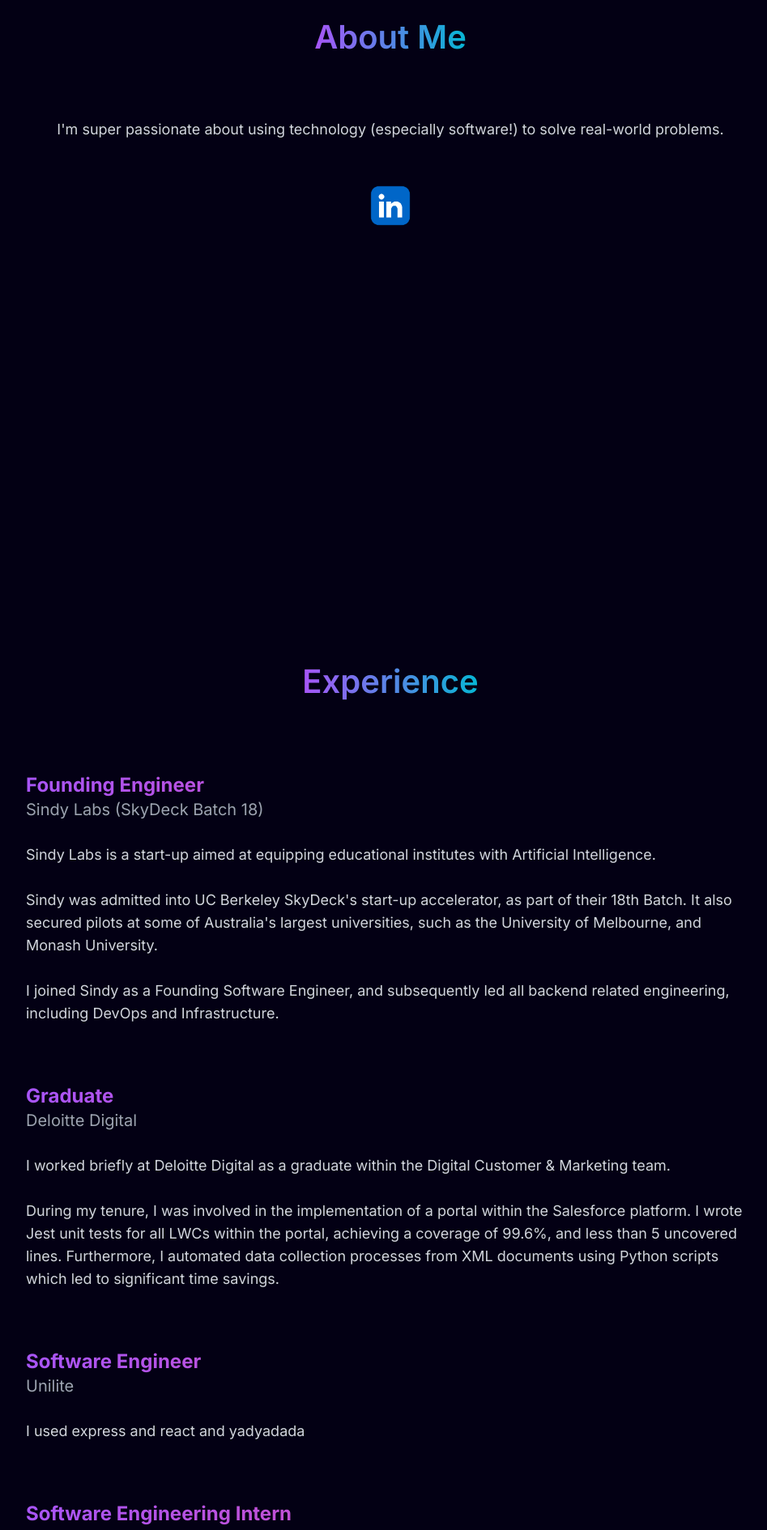
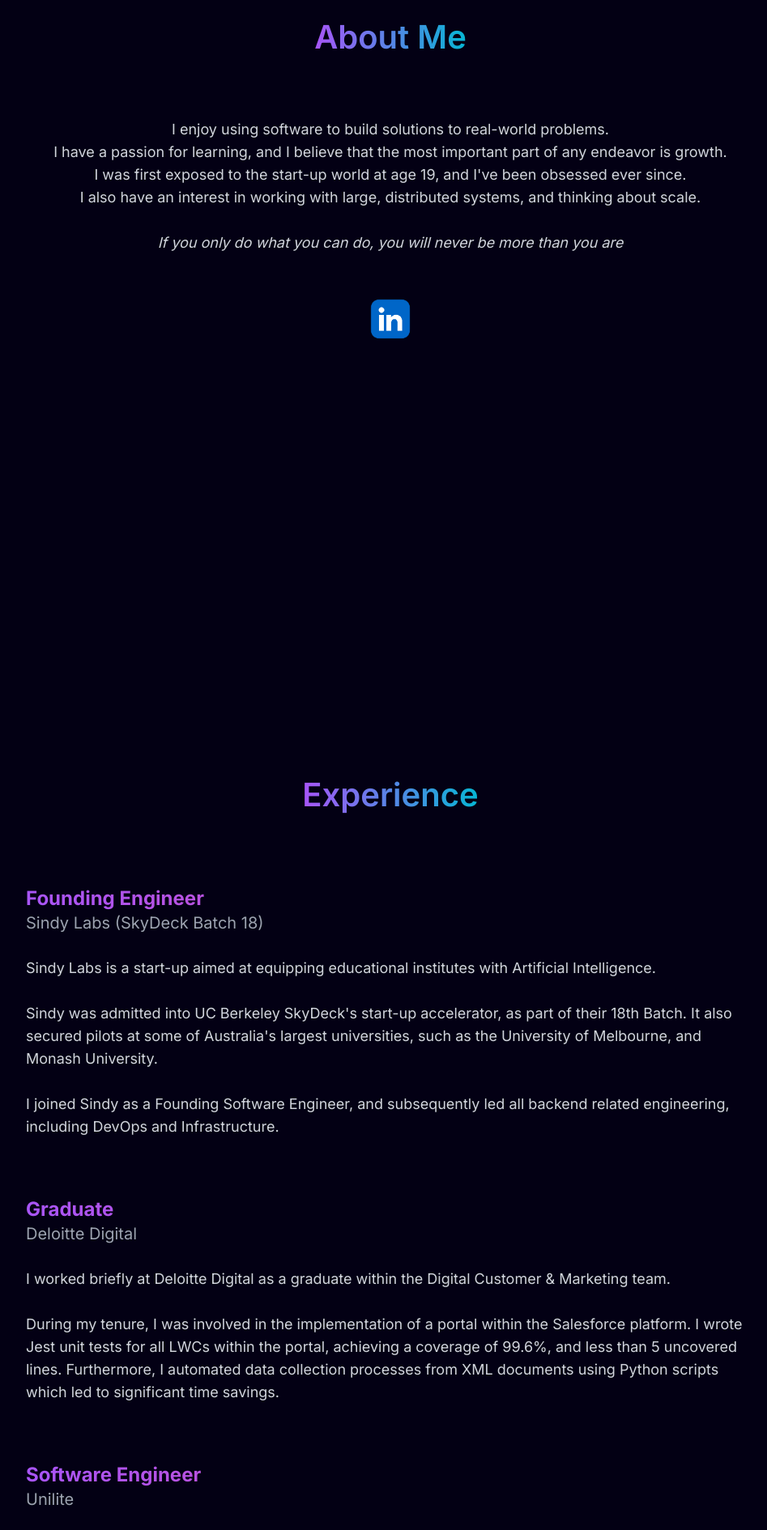
Before and after one commit to bryantanderson/bryantanderson.github.io, a Next.js app: page / in a window 1280 px wide. Shown: the part 880-2770 px from the top of the page at 81% size, without its empty margins (158-1105 px from the left). Built offline with nearby package versions, Linux system fonts and the light colour scheme.

Commit message:
feat: add about me

```diff
--- a/components/sub/HeroContent.tsx
+++ b/components/sub/HeroContent.tsx
@@ -28,7 +28,6 @@
 					className="flex flex-col gap-6 mt-6 text-4xl font-bold text-white max-w-[600px] w-auto h-auto"
 				>
 					<span>
-						Hi, my name is
 						<span className="text-transparent bg-clip-text bg-gradient-to-r from-purple-500 to-cyan-500">
 							{" "}
 							Bryant Ciputra
--- a/components/ui/AboutMe.tsx
+++ b/components/ui/AboutMe.tsx
@@ -9,7 +9,14 @@
 const AboutMe = () => {
 	const delay: number = 0.5;
 	const linkedInUrl: string = "https://www.linkedin.com/in/bciputra/";
-
+	const aboutMeText: string = `
+		I enjoy using software to build solutions to real-world problems.[NL]
+		I have a passion for learning, and I believe that the most important part of any endeavor is growth.[NL]
+		I was first exposed to the start-up world at age 19, and I've been obsessed ever since.[NL]
+		I also have an interest in working with large, distributed systems, and thinking about scale.
+	`;
+	const quote: string =
+		"If you only do what you can do, you will never be more than you are";
 	return (
 		<div
 			id="about"
@@ -25,12 +32,15 @@
 				<h1 className="text-[40px] font-semibold text-transparent bg-clip-text bg-gradient-to-r from-purple-500 to-cyan-500 py-20">
 					About Me
 				</h1>
-				<p className="text-lg text-gray-300">
-					I'm super passionate about using technology (especially
-					software!) to solve real-world problems.
-				</p>
+				<div className="flex flex-col justify-center items-center text-lg text-gray-300 max-w-[900px]">
+					{aboutMeText.split("[NL]").map((text, index) => (
+						<p key={text + index}>{text}</p>
+					))}
+					<br></br>
+				</div>
+				<p className="text-lg text-gray-300 italic">{quote}</p>
 				<a href={linkedInUrl} className="py-10">
-					<Image
+					<img
 						src={LinkedInImage.src}
 						height={LinkedInImage.height}
 						width={LinkedInImage.width}
--- a/components/ui/Education.tsx
+++ b/components/ui/Education.tsx
@@ -10,17 +10,17 @@
 
 	const education = [
 		{
+			title: "Berkeley SkyDeck, Batch 18",
+			institute:
+				"University of California, Berkeley, Haas School of Business",
+		},
+		{
 			title: "Bachelor of Science, major in Computing and Software Systems",
 			institute: "University of Melbourne",
 		},
 		{
 			title: "Foundational Studies",
 			institute: "Trinity College, University of Melbourne",
-		},
-		{
-			title: "Berkeley SkyDeck, Batch 18",
-			institute:
-				"University of California, Berkeley, Haas School of Business",
 		},
 	];
 
--- a/components/ui/Experience.tsx
+++ b/components/ui/Experience.tsx
@@ -32,7 +32,9 @@
 			title: "Software Engineer",
 			company: "Unilite",
 			description: `[NL]
-				I used express and react and yadyadada
+				I played a pivotal role in developing features for Unilite's AI assistant, mainly on the backend side.
+				Their stack was MERN with a NextJS frontend. This involved developing routes in ExpressJS, manipulation of
+				documents in MongoDB, and (of course) OpenAI's GPT-4.
 			`,
 		},
 		{
```
